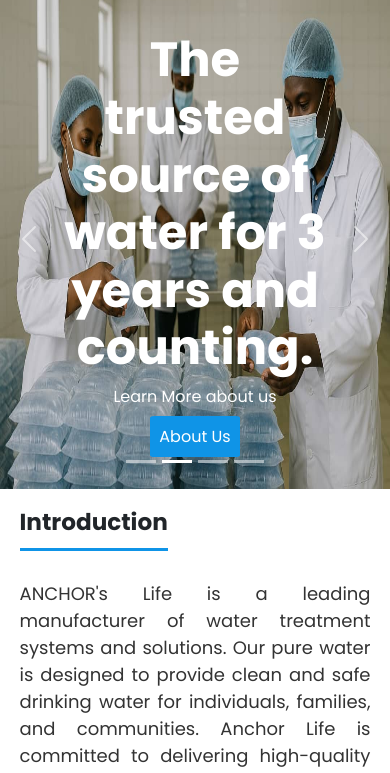
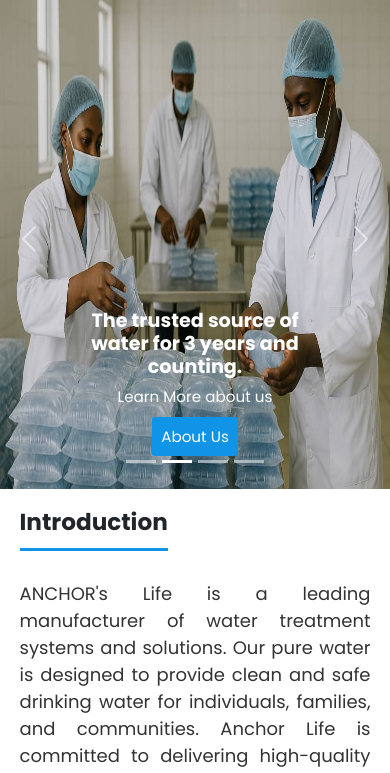
Before and after one commit to JULIA-FRANCES/Anchor-uni-water, a plain HTML site: page index.html in a window 390 px wide. Shown: the part 71-844 px from the top of the page. Drawn offline with nearby package versions, Linux system fonts and the light colour scheme.

Commit message:
Update styler.css

```diff
--- a/styler.css
+++ b/styler.css
@@ -154,6 +154,19 @@
     background-color: #fff;
     color: #0f94e7;
 }
+@media (max-width: 768px) {
+    .carousel-caption {
+        padding: 0.5rem 1rem;
+        bottom: 1rem;
+    }
+    .carousel-caption h5 {
+        font-size: 1.2rem;
+    }
+    .carousel-caption p,
+    .carousel-caption a {
+        font-size: 0.95rem;
+    }
+}
 #Intro{
     margin-top: 0px;
     background-color: #fff;
```
